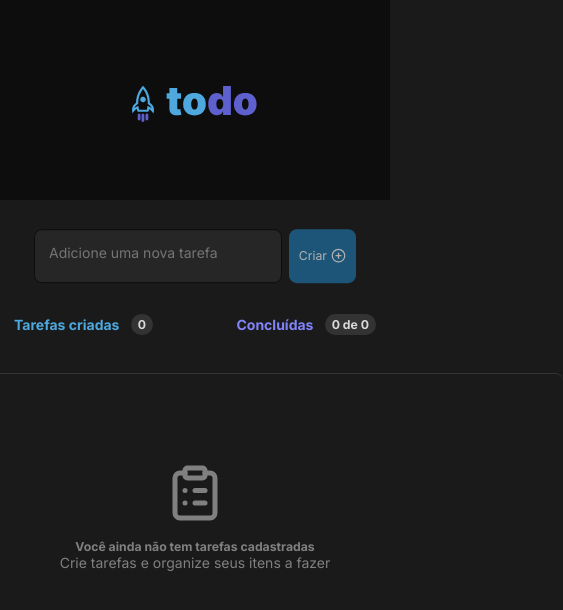
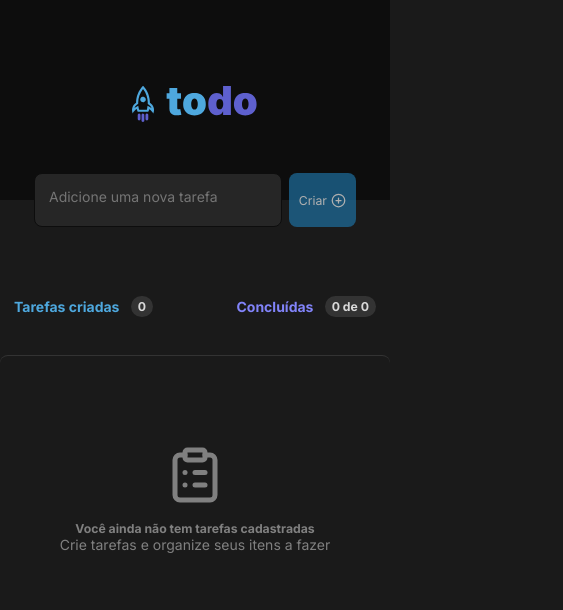
Before and after one commit to juniordbz/ToDo-List, a React (Vite) app: page / in a window 390 px wide. Shown: the top 610 px of the page, 563 px wide, since content can reach past the window. Built offline with nearby package versions, Linux system fonts and the light colour scheme.

Commit message:
bug fixed date

```diff
--- a/src/App.module.css
+++ b/src/App.module.css
@@ -15,7 +15,14 @@
   border-radius: 8px;
   border-top: solid 1px var(--gray-400);
   min-height: 287px;
-  min-width: 736px;
+  width: 736px;
+}
+
+@media screen and (max-width:991px){
+  .taskListEmpty{
+    width: 100%;
+    padding: 1rem;
+  }
 }
 
 .taskListEmpty p {
--- a/src/App.tsx
+++ b/src/App.tsx
@@ -68,7 +68,7 @@ function App() {
   function orderTasksByDate(newTask: ITasks[]) {
     // ordenar tasks por data
     newTask.sort((a, b) => {
-      return new Date(a.createdAt) - new Date(b.createdAt)
+      return a.createdAt.getTime() - b.createdAt.getTime()
     })
   }
 
--- a/src/components/TaskList/tasks.module.css
+++ b/src/components/TaskList/tasks.module.css
@@ -3,7 +3,6 @@
   display: flex;
   flex-direction: column;
   justify-content: center;
-  position: relative;
   width: 736px;
 }
 
--- a/src/components/addTask.module.css
+++ b/src/components/addTask.module.css
@@ -3,7 +3,6 @@
   align-items: center;
   justify-content: center;
   width: 736px;
-  position: absolute;
   transform: translate(0%, -50%);
 }
 
@@ -21,7 +20,7 @@
   .container {
     width: 350px;
     padding:1rem;
-    transform: translate(0%, -90%);
+    transform: translate(0%, -50%);
   }
 }
 
--- a/src/components/countTasks.module.css
+++ b/src/components/countTasks.module.css
@@ -2,8 +2,6 @@
   display: flex;
   flex-direction: column;
   justify-content: center;
-  position: relative;
-  margin-top: 100px;
   width: 736px;
 }
 
--- a/src/styles/global.css
+++ b/src/styles/global.css
@@ -33,8 +33,19 @@ body {
   background:var(--gray-600);
   color: var(--gray-300);
   -webkit-font-smoothing: antialiased;
+
+
 }
 
 button{
   cursor: pointer;
 }
+
+body::-webkit-scrollbar {
+  width: 0.4rem;
+}
+
+body::-webkit-scrollbar-thumb {
+  border-radius: 2rem;
+  background: var(--purple-dark)
+}
```
